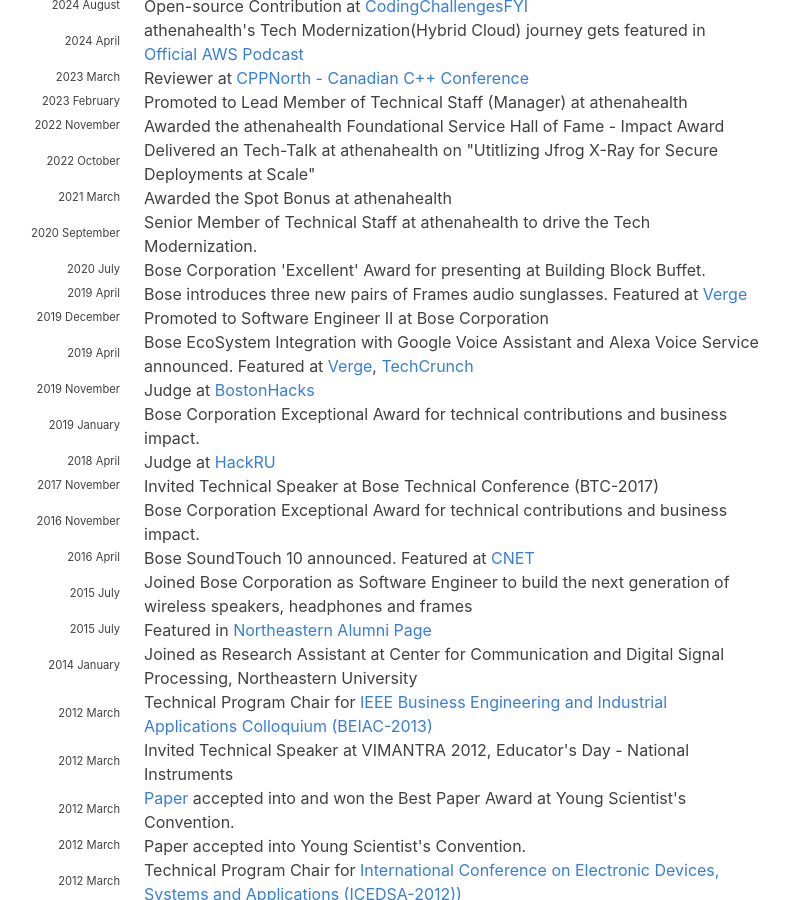
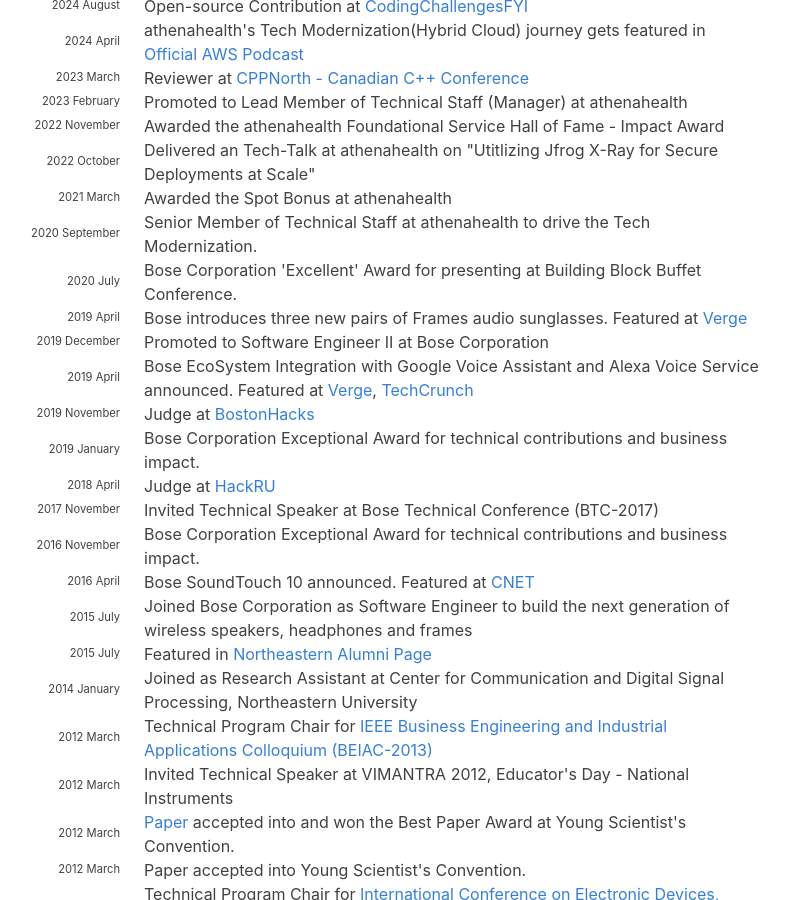
Before and after one commit to hariharanragothaman/hariharanragothaman.github.io, a Jekyll site: the page built from index.md, in a window 1280 px wide and 900 px high, scrolled down 3244 px. Shown: the whole window, without its empty margins (188-977 px from the left). Built offline with Jekyll 4.4.1, drawn with Linux system fonts in a browser that asks for light colours; nearby versions of some CDN libraries; some web fonts are replaced.

Commit message:
Polishes and Updates

```diff
--- a/_data/news.yaml
+++ b/_data/news.yaml
@@ -437,7 +437,7 @@
 
 - year: 2020
   year-extra: July
-  description: Bose Corporation 'Excellent' Award for presenting at Building Block Buffet.
+  description: Bose Corporation 'Excellent' Award for presenting at Building Block Buffet Conference.
 
 - year: 2019
   year-extra: April
```
